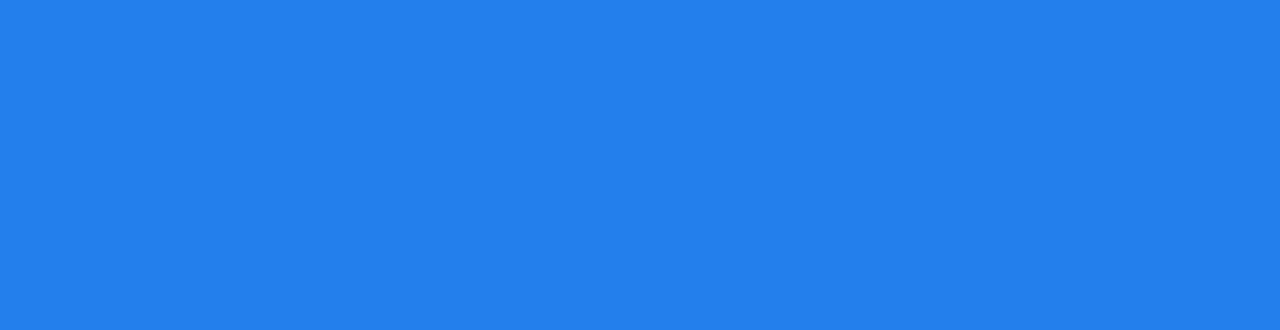
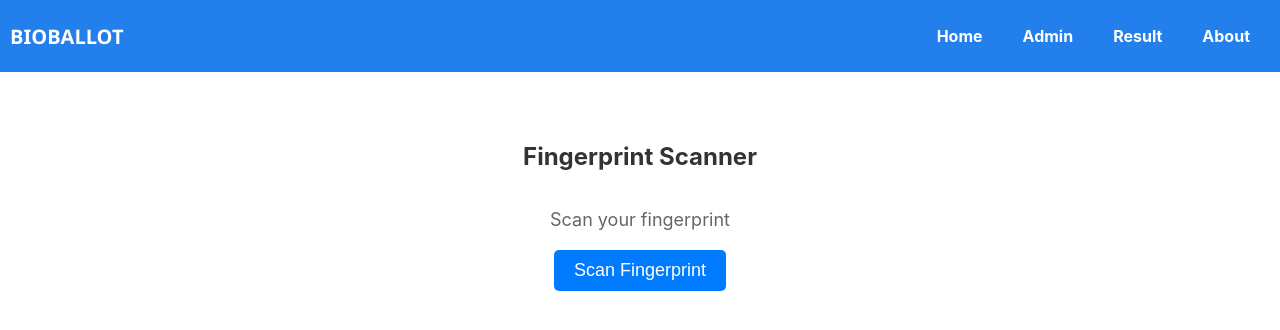
Before and after one commit to arathyGH02/bioballot, a React (Create React App) app: page /scanner in a window 1280 px wide. Before the commit this address had no page. Shown: the top 330 px of the page. Built offline with nearby package versions, Linux system fonts and the light colour scheme.

Commit message:
change 1

```diff
--- a/src/App.css
+++ b/src/App.css
@@ -1,7 +1,10 @@
 .App {
   text-align: center;
 }
-
+body {
+  margin: 0;
+  padding: 0;
+}
 .App-logo {
   height: 40vmin;
   pointer-events: none;
--- a/src/App.js
+++ b/src/App.js
@@ -6,6 +6,7 @@ import HomePage from './HomePage';
 import AboutPage from './AboutPage';
 import VoterLoginPage from './VoterLoginPage';
 import AdminLoginPage from './AdminLoginPage';
+import FingerprintScanner from './FingerprintScanner';
 function App() {
   return (
       <Router>
@@ -14,6 +15,7 @@ function App() {
         <Route path="/about" element={<AboutPage />}/>
         <Route path="/voter-login" element={<VoterLoginPage />} />
         <Route path="/admin-login" element={<AdminLoginPage />} />
+        <Route path="/scanner" element={<FingerprintScanner />} />
         </Routes>
       </Router>
   );
--- /dev/null
+++ b/src/FingerprintScanner.css
@@ -0,0 +1,43 @@
+.fingerprint-scanner-container {
+    display: flex;
+    flex-direction: column;
+    align-items: center;
+    margin-top: 50px;
+  }
+
+  .scanner-title {
+    font-size: 24px;
+    color: #333;
+    margin-bottom: 20px;
+  }
+
+  .scanner-message {
+    font-size: 18px;
+    color: #666;
+    margin-bottom: 20px;
+  }
+
+  .fingerprint-image {
+    width: 150px;
+    height: auto;
+    margin-bottom: 20px;
+  }
+
+  .scan-button {
+    padding: 10px 20px;
+    font-size: 18px;
+    background-color: #007bff;
+    color: #fff;
+    border: none;
+    border-radius: 5px;
+    cursor: pointer;
+    transition: background-color 0.3s ease;
+  }
+
+  .scan-button.scanning {
+    background-color: #dc3545; /* Change button color when scanning */
+  }
+
+  .scan-button:hover {
+    background-color: #0056b3;
+  }
--- /dev/null
+++ b/src/FingerprintScanner.js
@@ -0,0 +1,44 @@
+import React, { useRef, useState } from 'react';
+import Navbar from './Navbar'; // Import the Navbar component
+import './FingerprintScanner.css';
+
+const FingerprintScanner = () => {
+  const scannerRef = useRef(null);
+  const [scanning, setScanning] = useState(false);
+  const [fingerprintImage, setFingerprintImage] = useState(null);
+
+  const handleScan = () => {
+    setScanning(true);
+    const capturedImage = captureFingerprintImage();
+    console.log("Fingerprint image captured:", capturedImage);
+    // Simulating delay for scanning
+    setTimeout(() => {
+      setScanning(false);
+      setFingerprintImage(capturedImage);
+    }, 2000);
+  };
+
+  const captureFingerprintImage = () => {
+    // Placeholder function to simulate capturing the fingerprint image
+    // In a real integration, this function would capture the actual fingerprint image
+    // Here, we'll just return a placeholder image URL
+    return "https://via.placeholder.com/300"; // Increased size to 300x300 pixels
+  };
+
+  return (
+    <div>
+      <Navbar /> {/* Include the Navbar component */}
+      <div className="fingerprint-scanner-container">
+        <h2 className="scanner-title">Fingerprint Scanner</h2>
+        <p className="scanner-message">{scanning ? "Please place your finger on the sensor..." : "Scan your fingerprint"}</p>
+        {fingerprintImage && <img src={fingerprintImage} alt="Fingerprint" className="fingerprint-image" />}
+        <button className={`scan-button ${scanning ? 'scanning' : ''}`} onClick={handleScan} disabled={scanning}>
+          {scanning ? "Scanning..." : "Scan Fingerprint"}
+        </button>
+        <div ref={scannerRef}></div>
+      </div>
+    </div>
+  );
+};
+
+export default FingerprintScanner;
--- a/src/HomePage.css
+++ b/src/HomePage.css
@@ -1,24 +1,12 @@
-body {
-    margin: 0;
-    padding: 0;
-    background-color: #237FEC; /* Add your preferred background color */
-  }
+
 .content {
     display: flex;
     flex-direction: column;
     justify-content: center;
     align-items: center;
     padding: 20px;
+    background-color: #237FEC;
       }
-  nav{
-    display: flex;
-    justify-content: space-between;
-    align-items: center;
-    padding: 20px;
-    background-color: #237FEC;
-    color: white;
-
-  }
   .brand {
     font-size: 29px; /* Add your preferred font size for 'BioBallot' */
     font-family: 'Segoe UI', Tahoma, Geneva, Verdana, sans-serif; /* Add your preferred font family */
```
